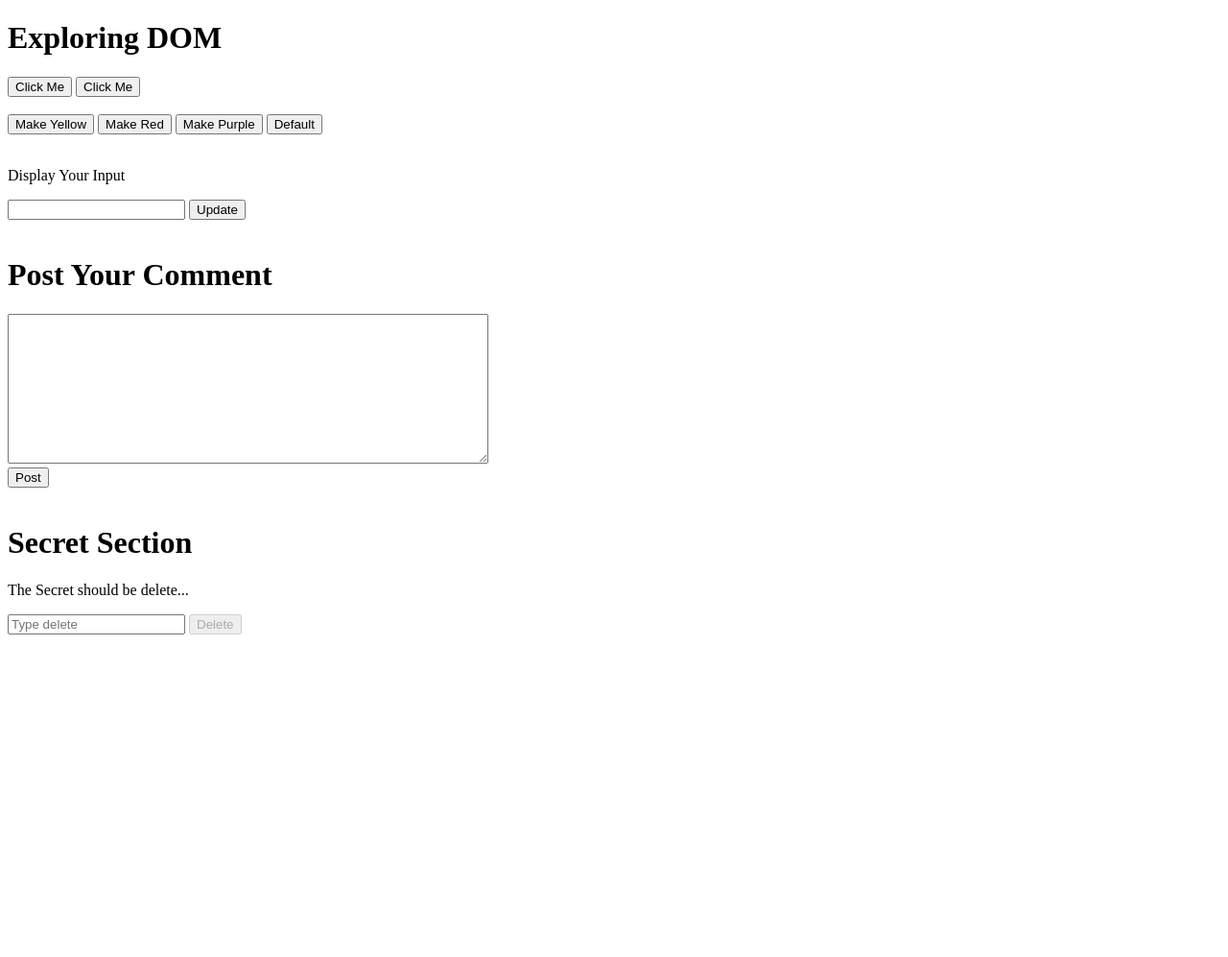
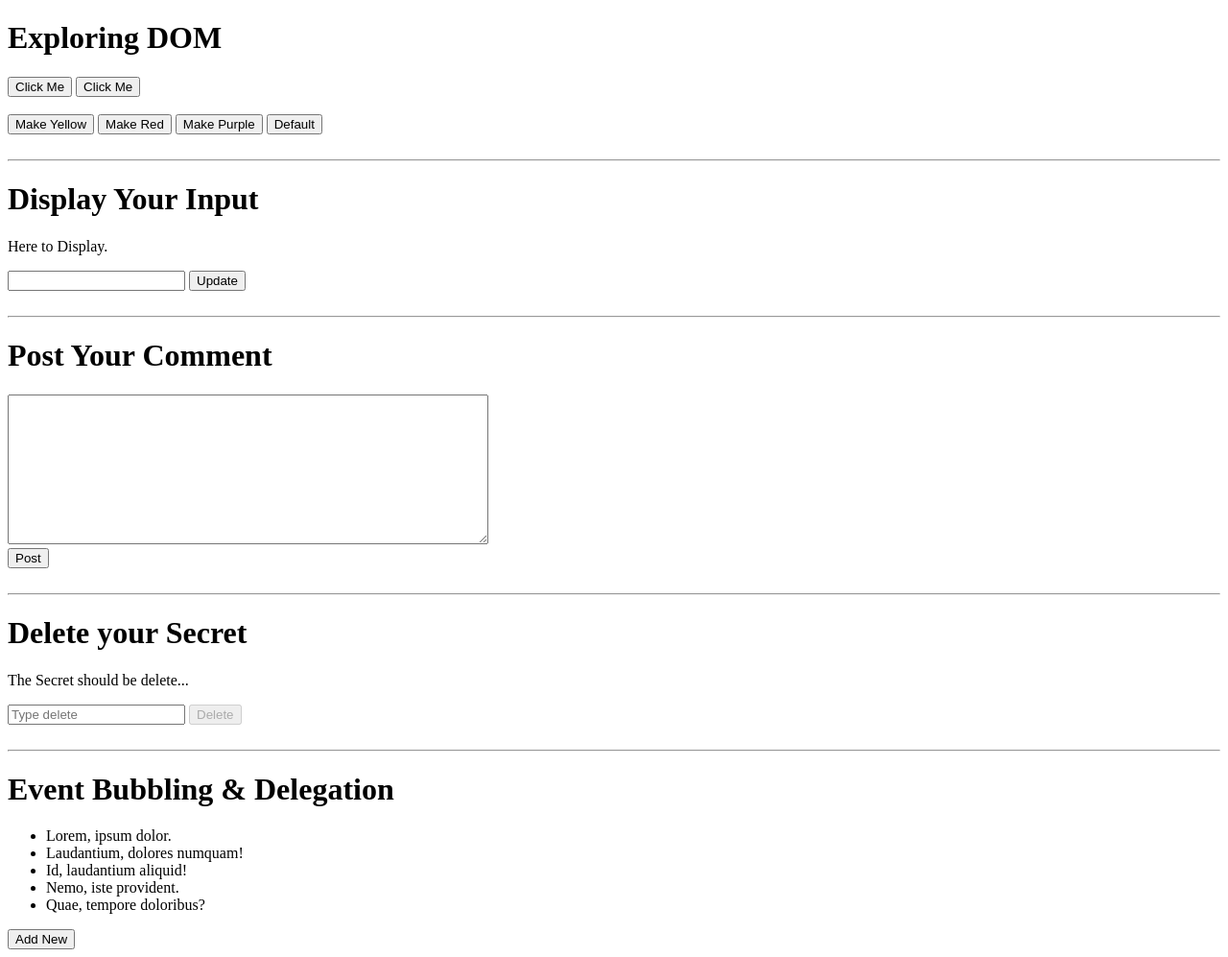
Before and after one commit to HironmoyRay/Exploring-DOM, a plain HTML site: page index.html in a window 1280 px wide. Shown: the whole page at 96% size. Before the commit the page ends 800 px from the top, so only its background shows below. Drawn offline with Linux system fonts and the light colour scheme.

Commit message:
Event Bubbling & Delegation

```diff
--- a/index.html
+++ b/index.html
@@ -19,12 +19,15 @@
 
     <br>
     <br>
+    <hr>
     <!-- Update Text -->
-    <p id="display-input">Display Your Input</p>
+    <h1>Display Your Input</h1>
+    <p id="display-input">Here to Display.</p>
     <input id="input-field" type="text">
     <button id="btn-update">Update</button>
 
     <br><br>
+    <hr>
     <!-- Post Comment -->
     <div id="post-container">
         <h1>Post Your Comment</h1>
@@ -33,34 +36,48 @@
     <br>
     <button id="btn-post">Post</button>
 
-    <br>
-    <br>
+    <br><br><hr>
     <!-- Delete Secret -->
-    <h1>Secret Section</h1>
+    <h1>Delete your Secret</h1>
     <p id="secret-text">The Secret should be delete...</p>
     <input type="text" id="delete-field" placeholder="Type delete">
     <button id="btn-delete" disabled>Delete</button>
 
+    <br><br><hr>
+    <!-- Bubbling & Delegation -->
+    <h1>Event Bubbling & Delegation</h1>
+    <ul id="item-container">
+        <li class="item">Lorem, ipsum dolor.</li>
+        <li class="item">Laudantium, dolores numquam!</li>
+        <li class="item">Id, laudantium aliquid!</li>
+        <li class="item">Nemo, iste provident.</li>
+        <li class="item">Quae, tempore doloribus?</li>
+    </ul>
+    <button id="btn-add">Add New</button>
+
+
     <script src="js/event.js"></script>
     <script>
-        document.getElementById('btn-delete').addEventListener('click', function () {
-            const secretText = document.getElementById("secret-text");
-            secretText.style.display = 'none';
+        //  <!-- Bubbling & Delegation -->
 
+        // const items = document.getElementsByClassName("item");
+        // for(const item of items){
+        //     item.addEventListener("click",function(event){
+        //         event.target.parentNode.removeChild(event.target);
+        //     })
+        // }
+
+        document.getElementById("item-container").addEventListener('click',function(event){
+            event.target.parentNode.removeChild(event.target);
         })
 
-        document.getElementById('delete-field').addEventListener("keyup", function (e) {
-            const text = e.target.value;
-            const btnDelete = document.getElementById("btn-delete");
-            if (text === "delete") {
-                btnDelete.removeAttribute('disabled');
-            }
-            else {
-                btnDelete.setAttribute("disabled", true);
-            }
+        document.getElementById("btn-add").addEventListener("click",function(){
+            const listContainer = document.getElementById("item-container");
+            const li = document.createElement("li");
+            li.innerText = "New Items Added";
+            listContainer.appendChild(li);
+        })
 
-
-        })
     </script>
 </body>
 
--- a/js/event.js
+++ b/js/event.js
@@ -37,3 +37,19 @@ document.getElementById("btn-post").addEventListener("click", function () {
   postContainer.appendChild(p);
   textField.value = "";
 });
+
+// Delete Secret
+document.getElementById("btn-delete").addEventListener("click", function () {
+  const secretText = document.getElementById("secret-text");
+  secretText.style.display = "none";
+});
+
+document.getElementById("delete-field").addEventListener("keyup", function (e) {
+  const text = e.target.value;
+  const btnDelete = document.getElementById("btn-delete");
+  if (text === "delete") {
+    btnDelete.removeAttribute("disabled");
+  } else {
+    btnDelete.setAttribute("disabled", true);
+  }
+});
```
